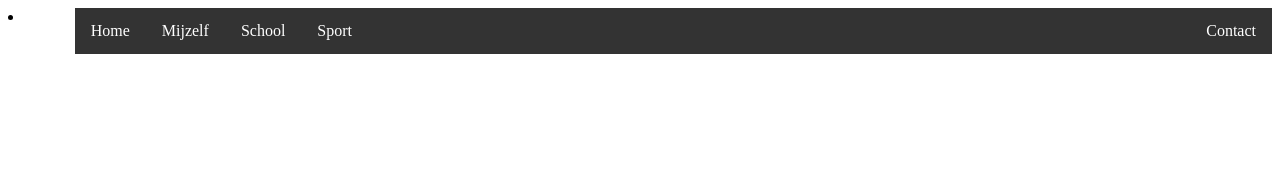
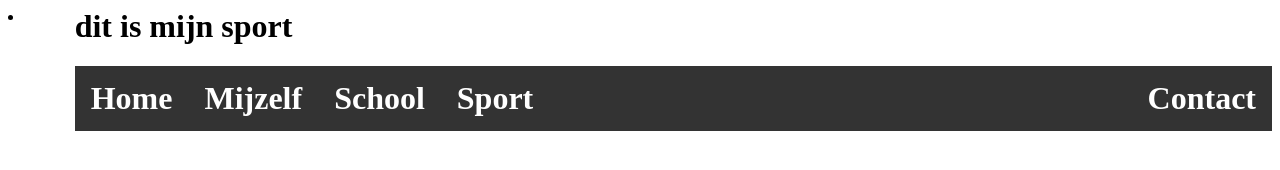
Before and after one commit to Merel2005/Merelverschuur.github.io, a plain HTML site: page indexsport.html in a window 1280 px wide. Drawn offline with Linux system fonts and the light colour scheme.

Commit message:
Update indexsport.html

```diff
--- a/indexsport.html
+++ b/indexsport.html
@@ -1,4 +1,6 @@
 <li><a href="sportpagina.html">Sport</a></li>
+
+<h1> dit is mijn sport <h1>
 
 <!DOCTYPE html>
 <html>
```
